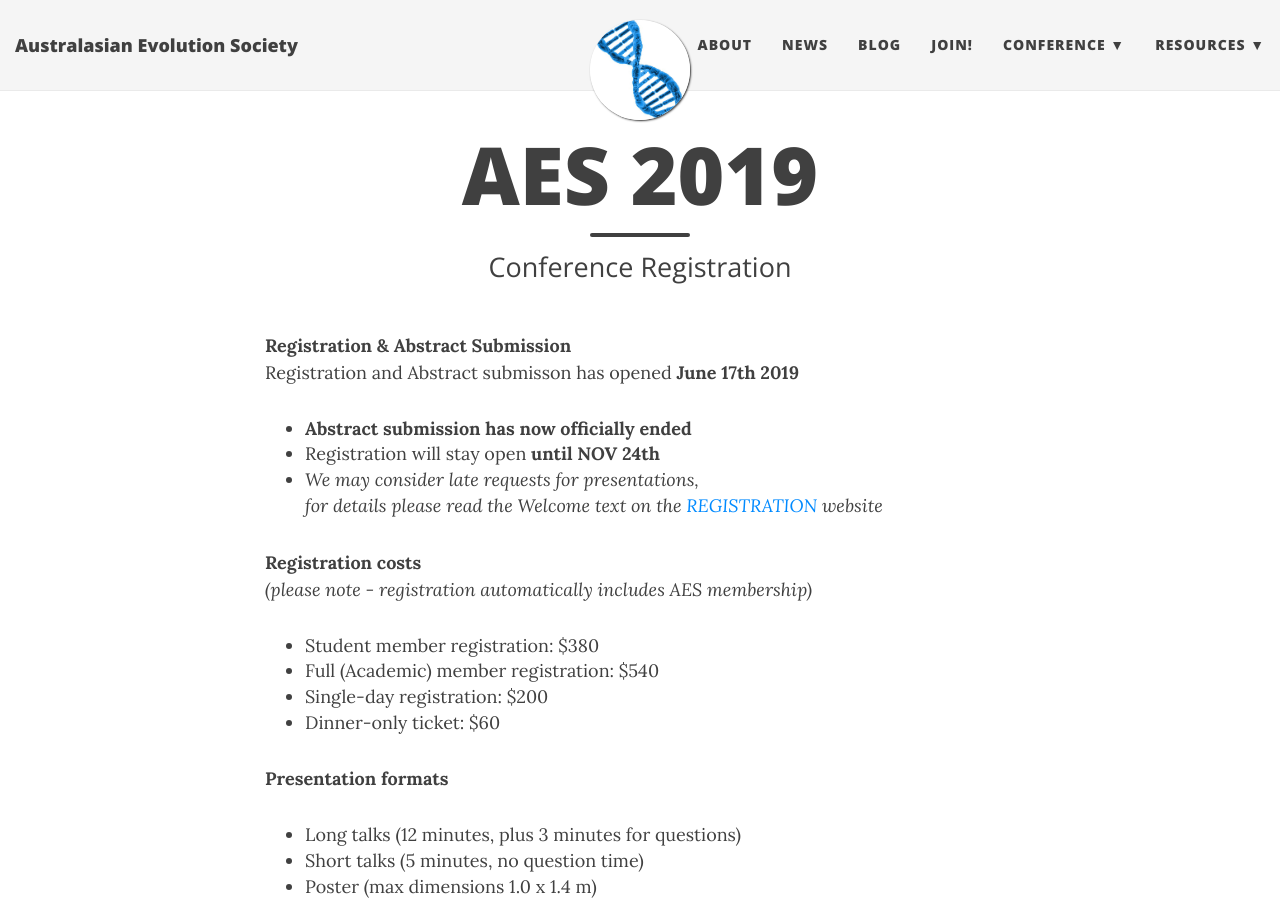
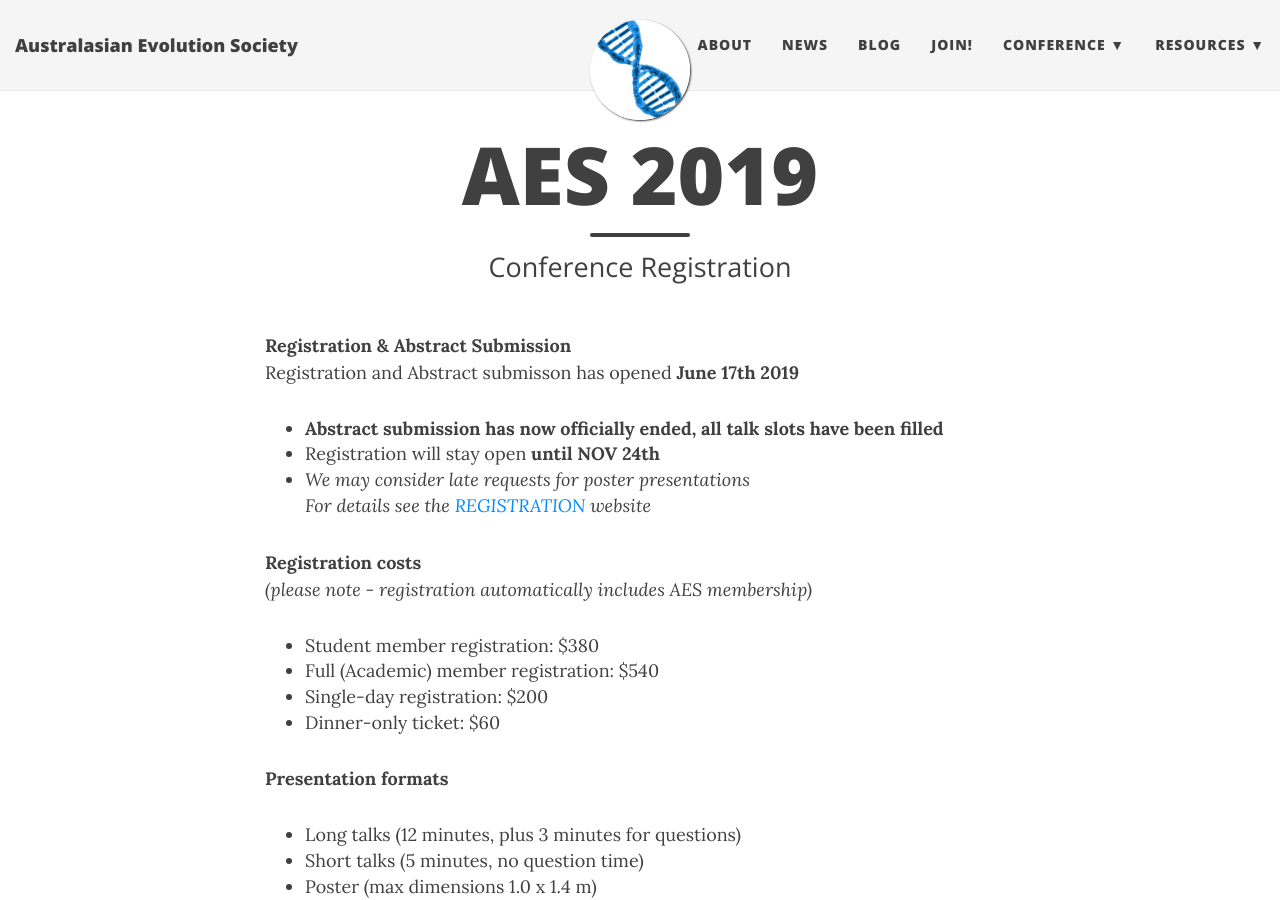
Before and after one commit to ausevo/ausevo.github.io, a Jekyll site: the page built from registration.md, in a window 1280 px wide and 900 px high. Built offline with Jekyll 4.4.1, drawn with Linux system fonts in a browser that asks for light colours; nearby versions of some CDN libraries.

Commit message:
Update registration.md

```diff
--- a/registration.md
+++ b/registration.md
@@ -7,10 +7,10 @@ subtitle: Conference Registration
 **Registration & Abstract Submission**
 Registration and Abstract submisson has opened **June 17th 2019**
 
-- **Abstract submission has now officially ended**
+- **Abstract submission has now officially ended, all talk slots have been filled**
 - Registration will stay open **until NOV 24th**
-- *We may consider late requests for presentations,
-for details please read the Welcome text on the [REGISTRATION](https://aes.corsizio.com/c/5cee085f0c0f597e06f7e964) website*
+- *We may consider late requests for poster presentations
+ For details see the [REGISTRATION](https://aes.corsizio.com/c/5cee085f0c0f597e06f7e964) website*
 
 
 
```
